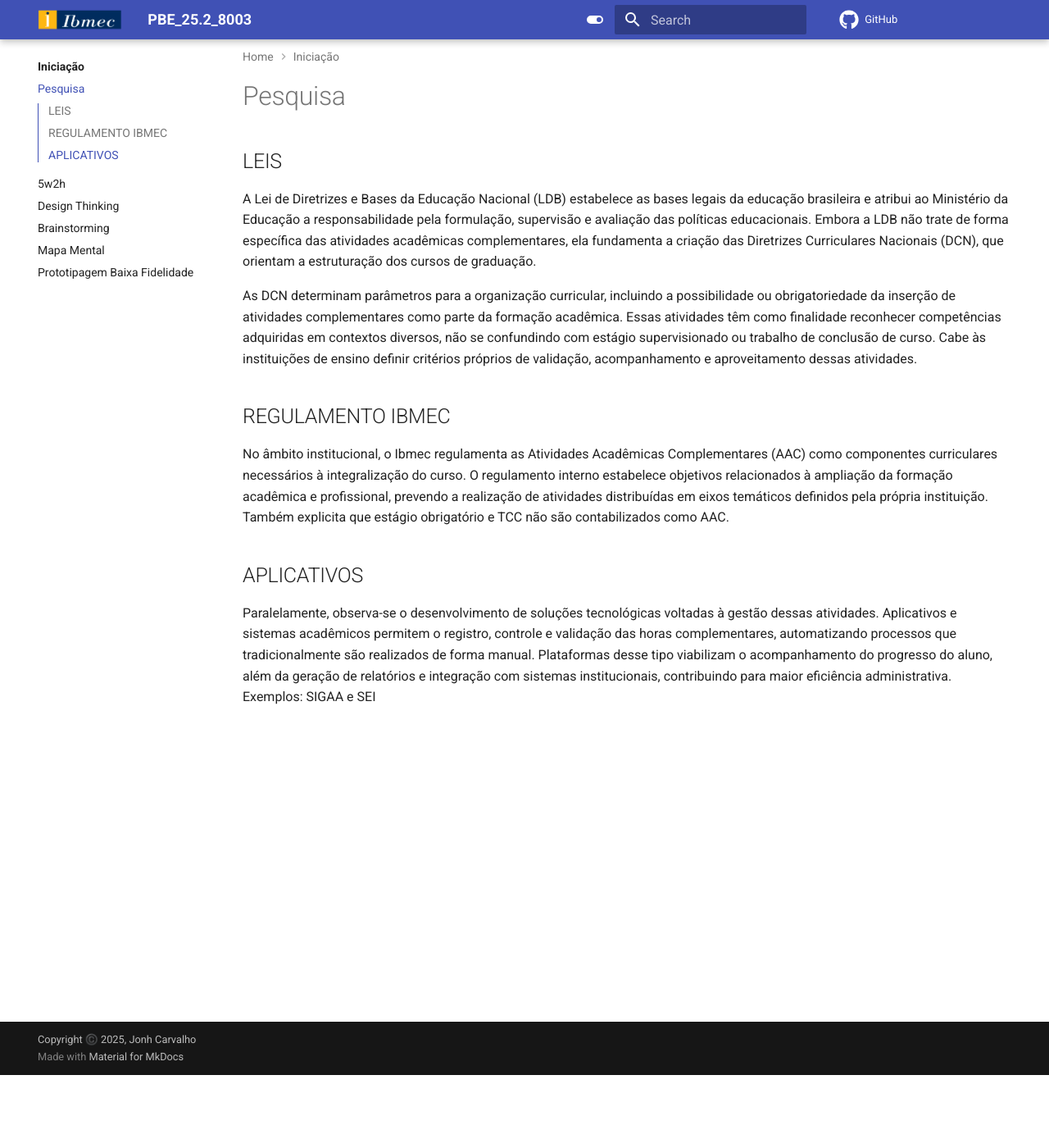
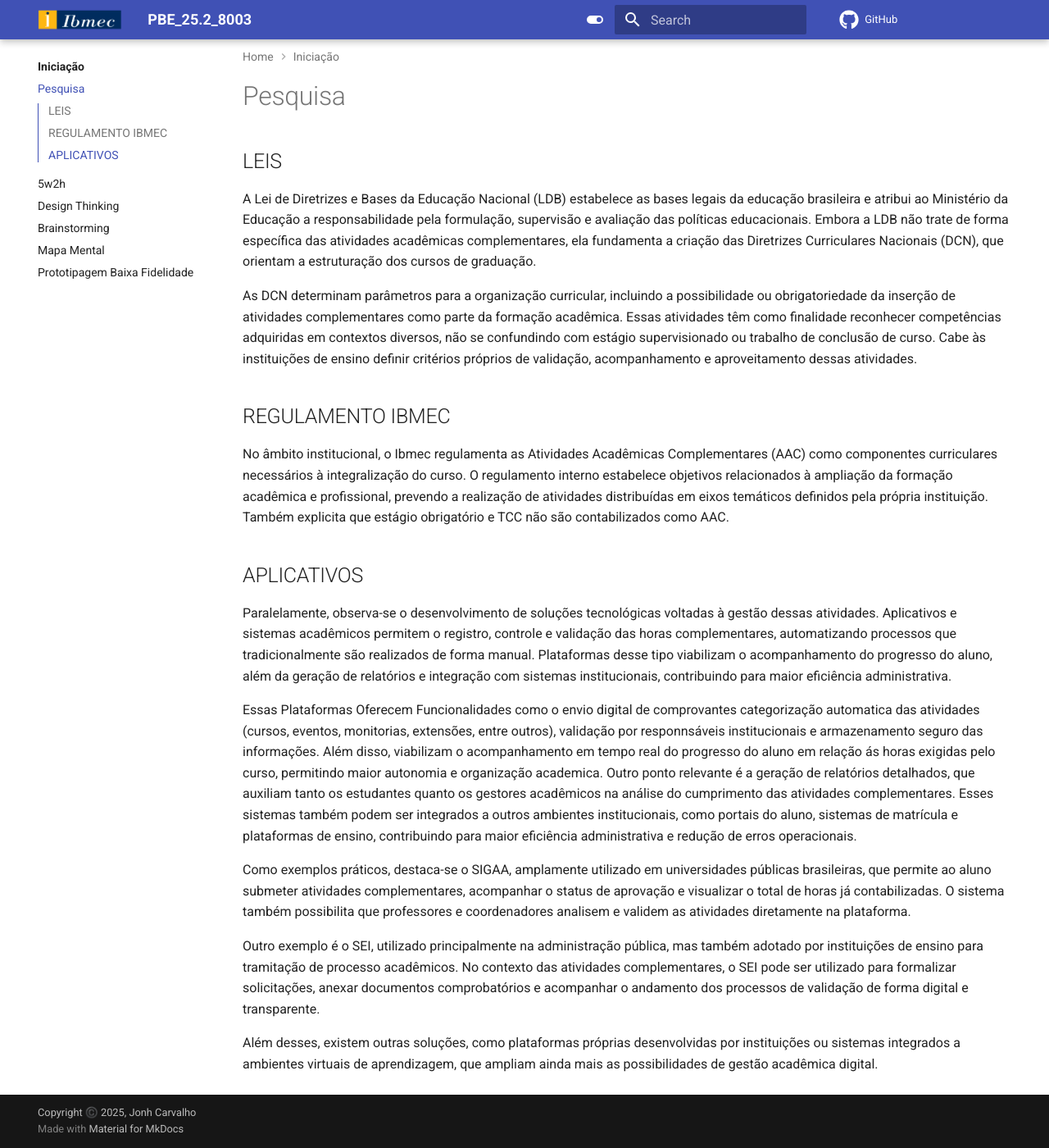
Before and after one commit to Projetos-de-Extensao/PBE_26.1_8003_II, an MkDocs documentation site: the page built from docs/Iniciacao/pesquisa.md, in a window 1280 px wide and 1400 px high, scrolled down 89 px. Shown: the whole window at 82% size. Built offline with MkDocs 1.6.1 and Material for MkDocs 9.7.7, drawn with Linux system fonts in a browser that asks for light colours; comment, search, counter and statistics services are not loaded.

Commit message:
mais informações adicionadas a pesquisa

```diff
--- a/docs/Iniciacao/pesquisa.md
+++ b/docs/Iniciacao/pesquisa.md
@@ -38,4 +38,32 @@ controle e validação das horas complementares, automatizando processos que
 tradicionalmente são realizados de forma manual. Plataformas desse tipo viabilizam o
 acompanhamento do progresso do aluno, além da geração de relatórios e integração
 com sistemas institucionais, contribuindo para maior eficiência administrativa.
-Exemplos: SIGAA e SEI
+
+
+Essas Plataformas Oferecem Funcionalidades como o envio digital de comprovantes
+categorização automatica das atividades (cursos, eventos, monitorias, extensões,
+entre outros), validação por responnsáveis institucionais e armazenamento seguro
+das informações. Além disso, viabilizam o acompanhamento em tempo real do progresso
+do aluno em relação ás horas exigidas pelo curso, permitindo maior autonomia e
+organização academica. Outro ponto relevante é a geração de relatórios detalhados,
+que auxiliam tanto os estudantes quanto os gestores acadêmicos na análise do
+cumprimento das atividades complementares. Esses sistemas também podem ser
+integrados a outros ambientes institucionais, como portais do aluno, sistemas
+de matrícula e plataformas de ensino, contribuindo para maior eficiência administrativa
+e redução de erros operacionais.
+
+Como exemplos práticos, destaca-se o SIGAA, amplamente utilizado em universidades
+públicas brasileiras, que permite ao aluno submeter atividades complementares,
+acompanhar o status de aprovação e visualizar o total de horas já contabilizadas.
+O sistema também possibilita que professores e coordenadores analisem e validem
+as atividades diretamente na plataforma.
+
+Outro exemplo é o SEI, utilizado principalmente na administração pública,
+mas também adotado por instituições de ensino para tramitação de processo
+acadêmicos. No contexto das atividades complementares, o SEI pode ser
+utilizado para formalizar solicitações, anexar documentos comprobatórios
+e acompanhar o andamento dos processos de validação de forma digital e transparente.
+
+Além desses, existem outras soluções, como plataformas próprias desenvolvidas
+por instituições ou sistemas integrados a ambientes virtuais de aprendizagem,
+que ampliam ainda mais as possibilidades de gestão acadêmica digital.
```
